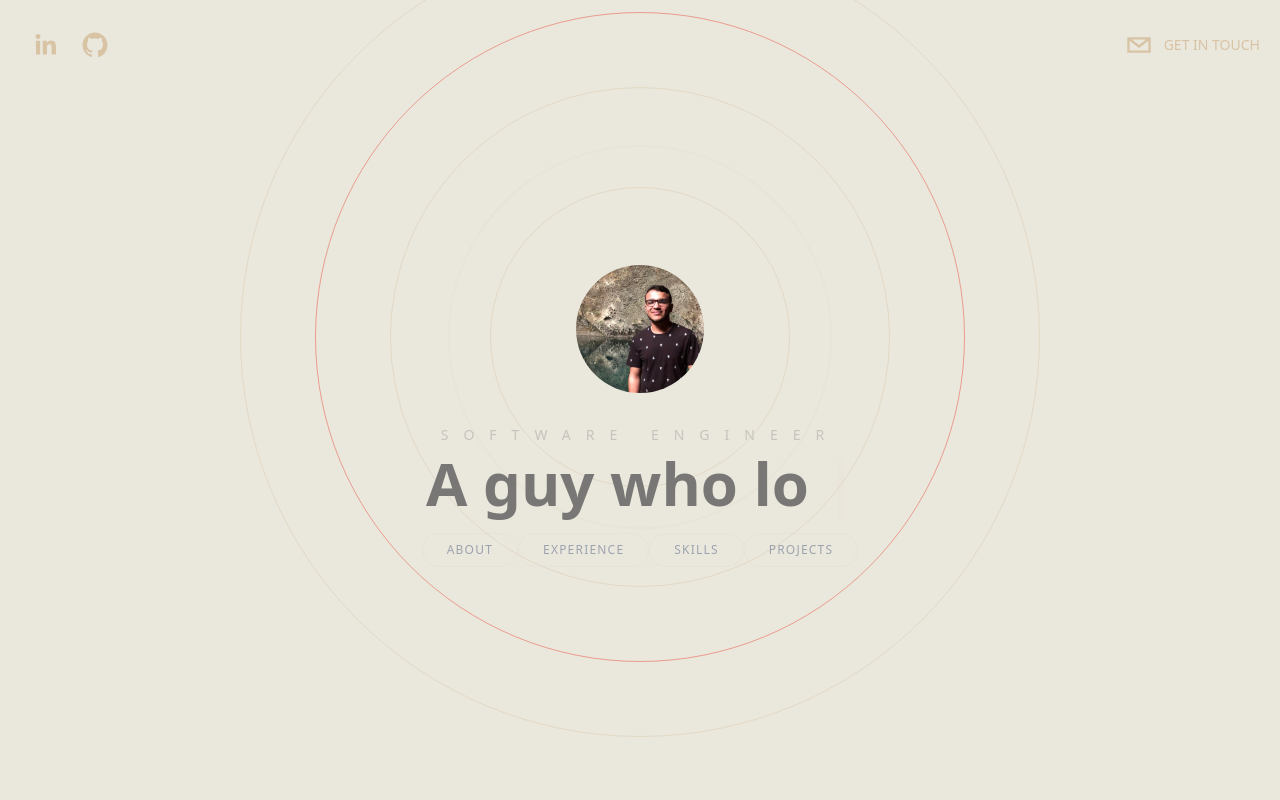
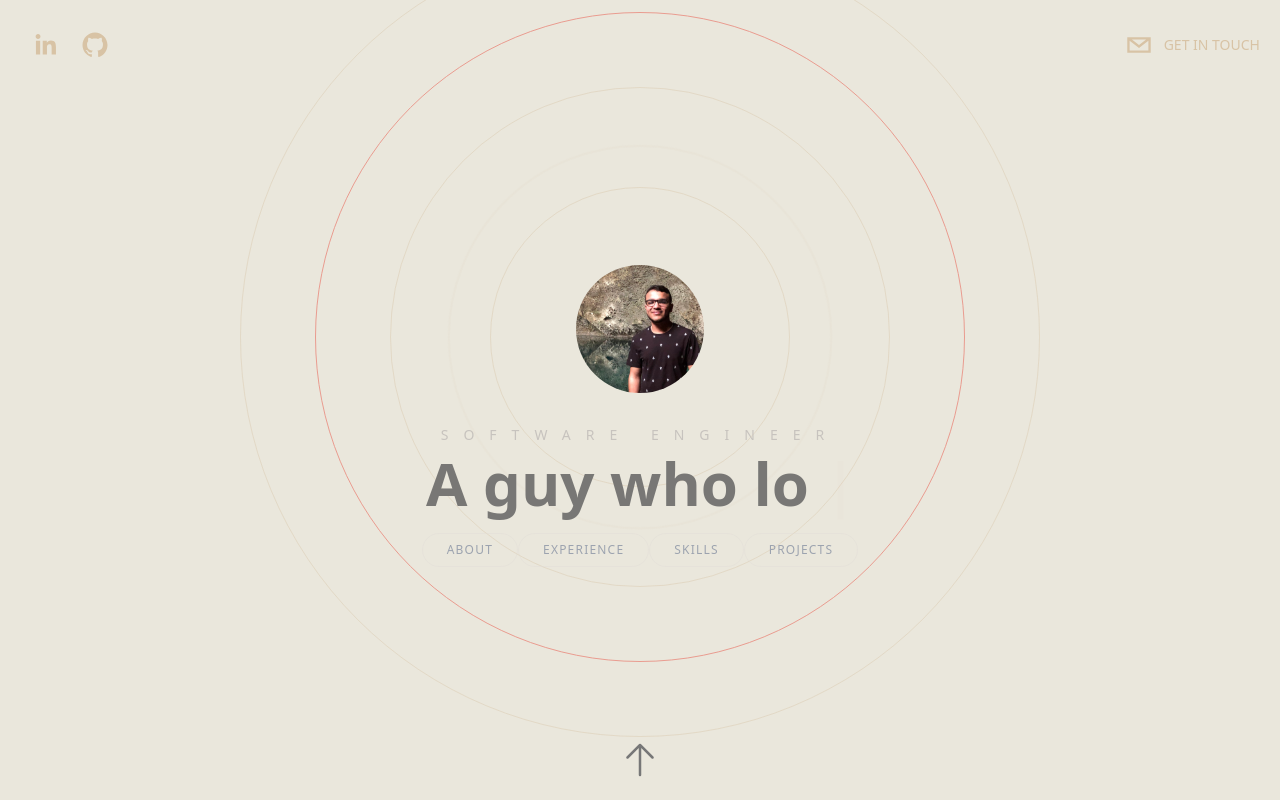
Before and after one commit to ahmedamer2/Portfolio-V2, a Next.js app: page / in a window 1280 px wide. Built offline with nearby package versions, Linux system fonts and the light colour scheme.

Commit message:
Added Button back to top

```diff
--- a/components/Header.tsx
+++ b/components/Header.tsx
@@ -1,6 +1,7 @@
 import React from "react";
 import { SocialIcon } from "react-social-icons";
 import { motion } from "framer-motion";
+import Link from "next/link";
 
 type Props = {};
 
@@ -26,7 +27,7 @@
                className="cursor-pointer"
             />
          </motion.div>
-
+         <Link href="#contact">
             <motion.div
                initial={{ x: 500, opacity: 0, scale: 0.5 }}
                animate={{ x: 0, opacity: 1, scale: 1 }}
@@ -39,11 +40,11 @@
                   fgColor="#D8C3A5"
                   className="cursor-pointer"
                />
-
                <p className="uppercase hidden md:inline-flex text-sm text-[#D8C3A5]">
                   Get in touch
                </p>
             </motion.div>
+         </Link>
       </header>
    );
 };
--- a/pages/index.tsx
+++ b/pages/index.tsx
@@ -8,7 +8,8 @@
 import Skills from "../components/Skills";
 import Projects from "../components/Projects";
 import ContactMe from "../components/ContactMe";
-import styles from "../styles/Home.module.css";
+import { ArrowUpIcon } from "@heroicons/react/24/solid";
+import Link from "next/link";
 
 const Home: NextPage = () => {
    return (
@@ -49,6 +50,14 @@
          <section id="contact" className="snap-start">
             <ContactMe />
          </section>
+
+         <Link href="#hero">
+            <footer className="sticky bottom-5 w-full cursor-pointer">
+               <div className="flex items-center justify-center">
+                  <ArrowUpIcon className="text-[#E85A4F] h-10 w-10 rounded-full filter grayscale hover:grayscale-0" />
+               </div>
+            </footer>
+         </Link>
       </div>
    );
 };
```
Lines whose indentation alone changed are shown as unchanged.
